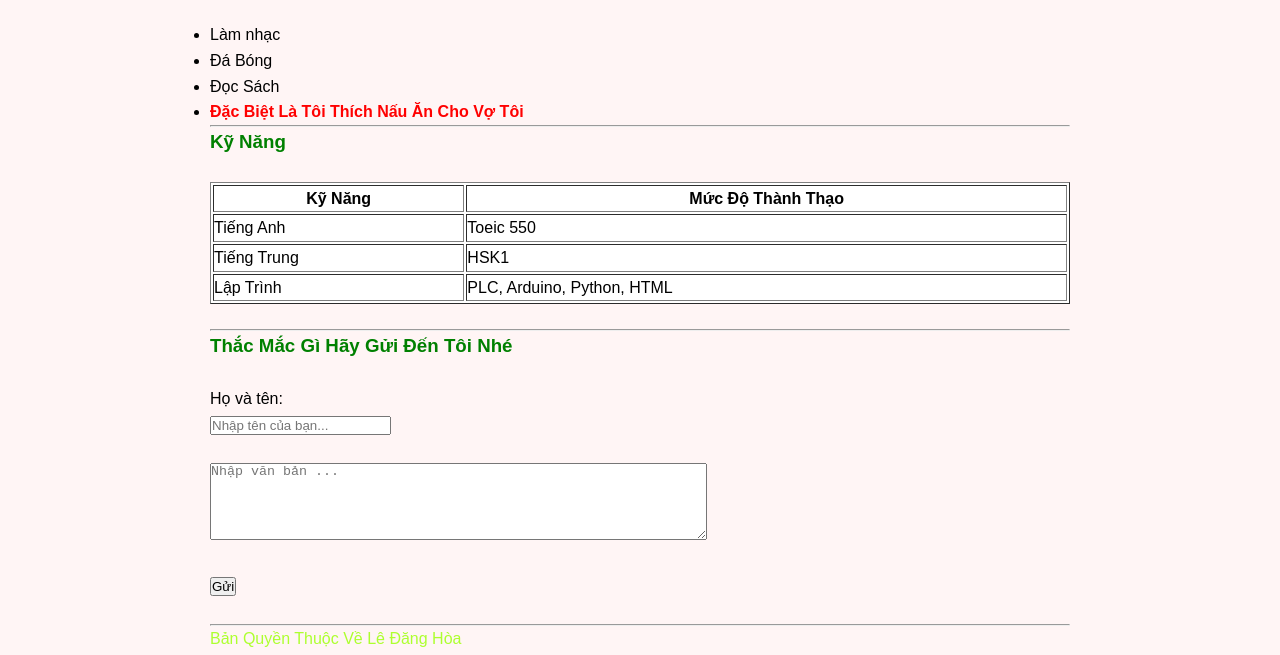
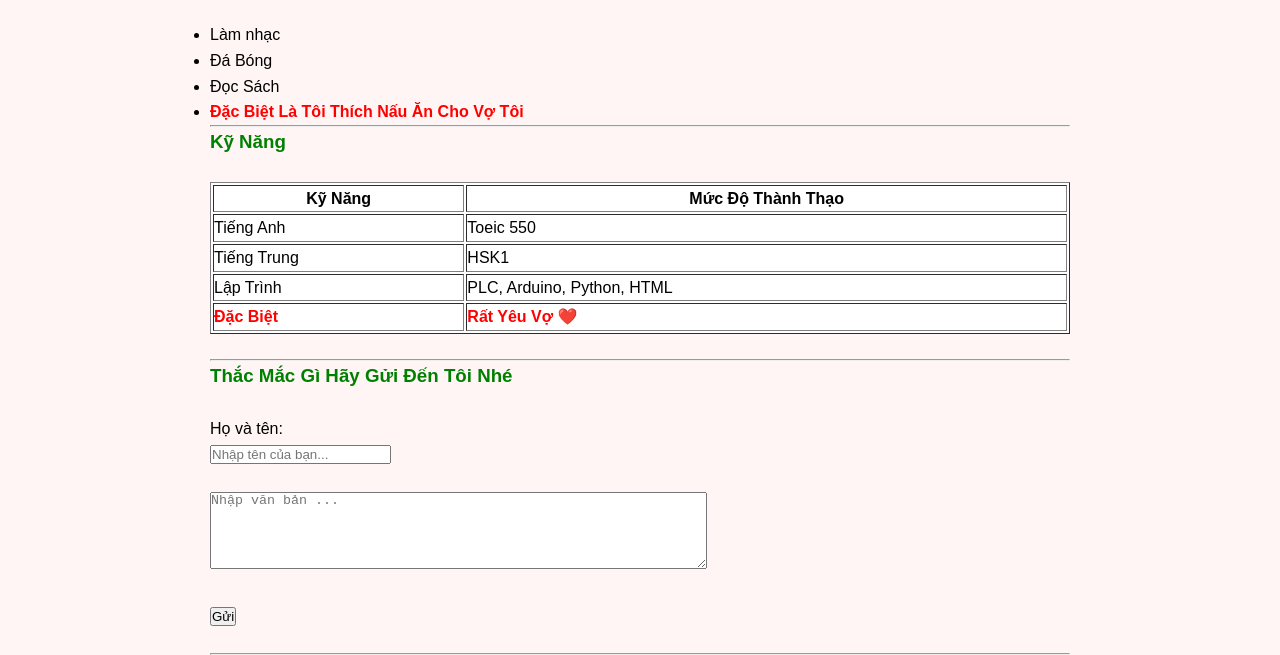
Before and after one commit to hoavanh1212/hoauyen, a plain HTML site: page index.html in a window 1280 px wide. Shown: the part 445-1100 px from the top of the page. Drawn offline with Linux system fonts and the light colour scheme.

Commit message:
Add files via upload

```diff
--- a/index.html
+++ b/index.html
@@ -56,6 +56,10 @@
                 <td> Lập Trình </td>
                 <td> PLC, Arduino, Python, HTML </td>
             </tr>
+            <tr>
+                <td><b style="color: red;"> Đặc Biệt </b></td>
+                <td><b style="color: red;"> Rất Yêu Vợ ❤️ </b></td>
+            </tr>
         </table>
     <hr>
         <h3 id="lien-he"> Thắc Mắc Gì Hãy Gửi Đến Tôi Nhé </h3>
```
